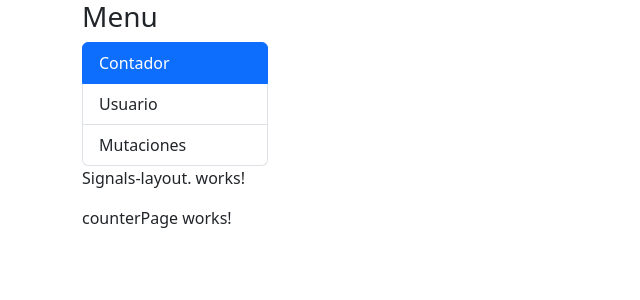
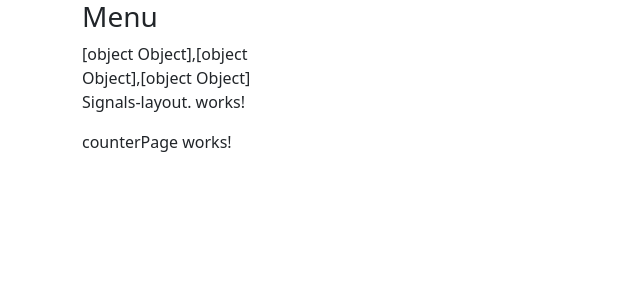
Before and after one commit to CanteSantiago/SignalsDirective, an Angular app in the folder DirectiveSignals/: page /signals/counter in a window 1280 px wide. Shown: the top 300 px of the page, without its empty margins (0-640 px from the left). Built offline with nearby package versions, Linux system fonts and the light colour scheme.

Commit message:
Vid326-Nuestra primera señal-Signal

```diff
--- a/DirectiveSignals/src/app/signals/components/sideMenu/sideMenu.component.html
+++ b/DirectiveSignals/src/app/signals/components/sideMenu/sideMenu.component.html
@@ -1,10 +1,13 @@
 <ul class="list-group">
-  <li *ngFor="let item of menuItems"
+  <!-- <li *ngFor="let item of menuItems"
     class="list-group-item"
     [routerLink]="[ item.route ]"
     routerLinkActive="active"
     >
     {{ item.title }}
-  </li>
+  </li> -->
 
 </ul>
+
+
+{{menuItems()}}
--- a/DirectiveSignals/src/app/signals/components/sideMenu/sideMenu.component.ts
+++ b/DirectiveSignals/src/app/signals/components/sideMenu/sideMenu.component.ts
@@ -1,4 +1,4 @@
-import { Component, OnInit } from '@angular/core';
+import { Component, OnInit, signal } from '@angular/core';
 
 interface MenuItem {
   title: string;
@@ -12,11 +12,17 @@ interface MenuItem {
 })
 export class SideMenuComponent   {
 
-  public menuItems :MenuItem[]=([
+
+  public menuItems = signal<MenuItem[]>([
     { title: 'Contador', route: 'counter' },
     { title: 'Usuario', route: 'user-info' },
     { title: 'Mutaciones', route: 'properties' },
   ]);
+  // public menuItems :MenuItem[]=([
+  //   { title: 'Contador', route: 'counter' },
+  //   { title: 'Usuario', route: 'user-info' },
+  //   { title: 'Mutaciones', route: 'properties' },
+  // ]);
 
 
 }
--- a/DirectiveSignals/src/index.html
+++ b/DirectiveSignals/src/index.html
@@ -9,7 +9,7 @@
   <link href="https://cdn.jsdelivr.net/npm/bootstrap@5.3.0-alpha1/dist/css/bootstrap.min.css" rel="stylesheet" integrity="sha384-GLhlTQ8iRABdZLl6O3oVMWSktQOp6b7In1Zl3/Jr59b6EGGoI1aFkw7cmDA6j6gD" crossorigin="anonymous">
   <script src="https://cdn.jsdelivr.net/npm/bootstrap@5.3.2/dist/js/bootstrap.bundle.min.js" integrity="sha384-C6RzsynM9kWDrMNeT87bh95OGNyZPhcTNXj1NW7RuBCsyN/o0jlpcV8Qyq46cDfL" crossorigin="anonymous"></script>
 </head>
-  <body class="container ">
+<body class="container">
   <app-root></app-root>
 </body>
 </html>
```
